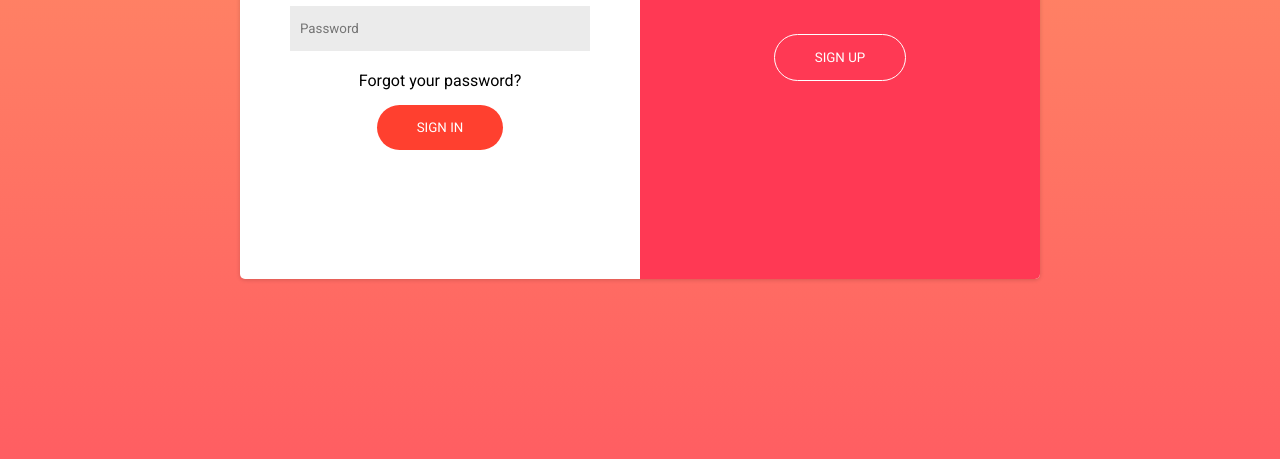
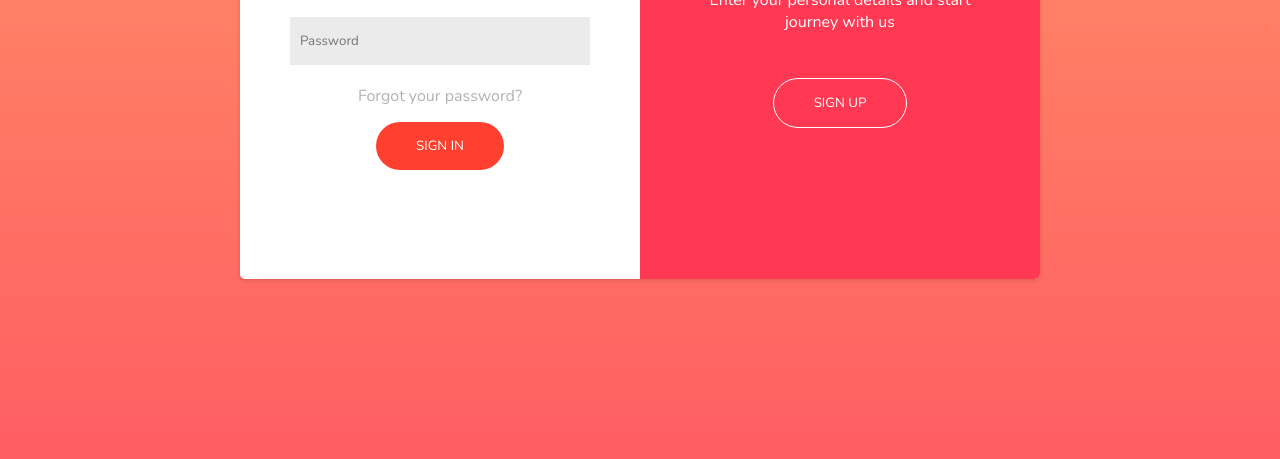
Before and after one commit to Khanhnqps10920/simple-form-login, a plain HTML site: page index_2.html in a window 1280 px wide. Shown: the part 341-800 px from the top of the page. Drawn offline with nearby package versions, Linux system fonts and the light colour scheme.

Commit message:
update code

```diff
--- a/index_2.html
+++ b/index_2.html
@@ -7,14 +7,14 @@
   <meta name="viewport" content="width=device-width, initial-scale=1.0">
   <link rel="preconnect" href="https://fonts.googleapis.com">
   <link rel="preconnect" href="https://fonts.gstatic.com" crossorigin>
-  <link href="https://fonts.googleapis.com/css2?family=Roboto:wght@100;400;500;700&display=swap" rel="stylesheet">
+  <link href="https://fonts.googleapis.com/css2?family=Nunito:wght@200;400;500;700&display=swap" rel="stylesheet">
   <title>Form Login</title>
   <style>
     * {
       margin: 0;
       padding: 0;
       box-sizing: border-box;
-      font-family: 'Roboto', sans-serif;
+      font-family: 'Nunito', sans-serif;
     }
 
     body {
@@ -79,16 +79,18 @@
     .left p {
       margin-top: 10px 0;
       font-size: 16px;
+      opacity: 0.3;
     }
 
     /* end left style */
 
     /* right style */
-    .right {
+    .container .right {
       background-color: rgb(255, 57, 84);
       border-top-right-radius: 5px;
       border-bottom-right-radius: 5px;
       color: white;
+      padding: 120px 50px;
     }
 
     .right h1 {
@@ -109,13 +111,16 @@
     <div class="left">
       <h1>Sign in</h1>
 
-      <input class="form-input" type="text" placeholder="Email">
-      <br>
-      <input class="form-input" type="password" placeholder="Password">
+      <form>
+        <input class="form-input" type="text" placeholder="Email">
+        <br>
+        <input class="form-input" type="password" placeholder="Password">
 
-      <p>Forgot your password?</p>
+        <p>Forgot your password?</p>
 
-      <input class="form-button" type="submit" value="SIGN IN">
+        <input class="form-button" type="submit" value="SIGN IN">
+      </form>
+
     </div>
     <div class="right">
       <h1>Hello, Friend!</h1>
```
Also changed, not shown: index.html (+7 -5 lines).
